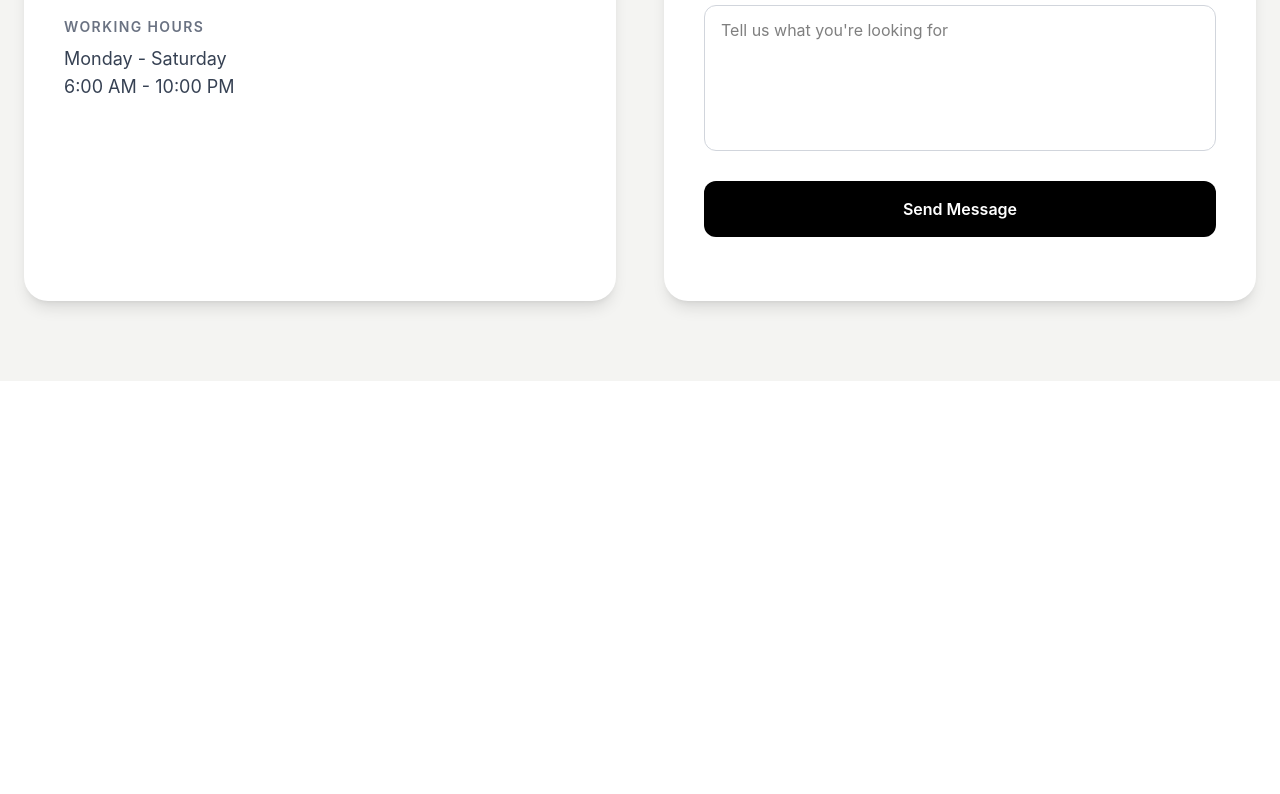
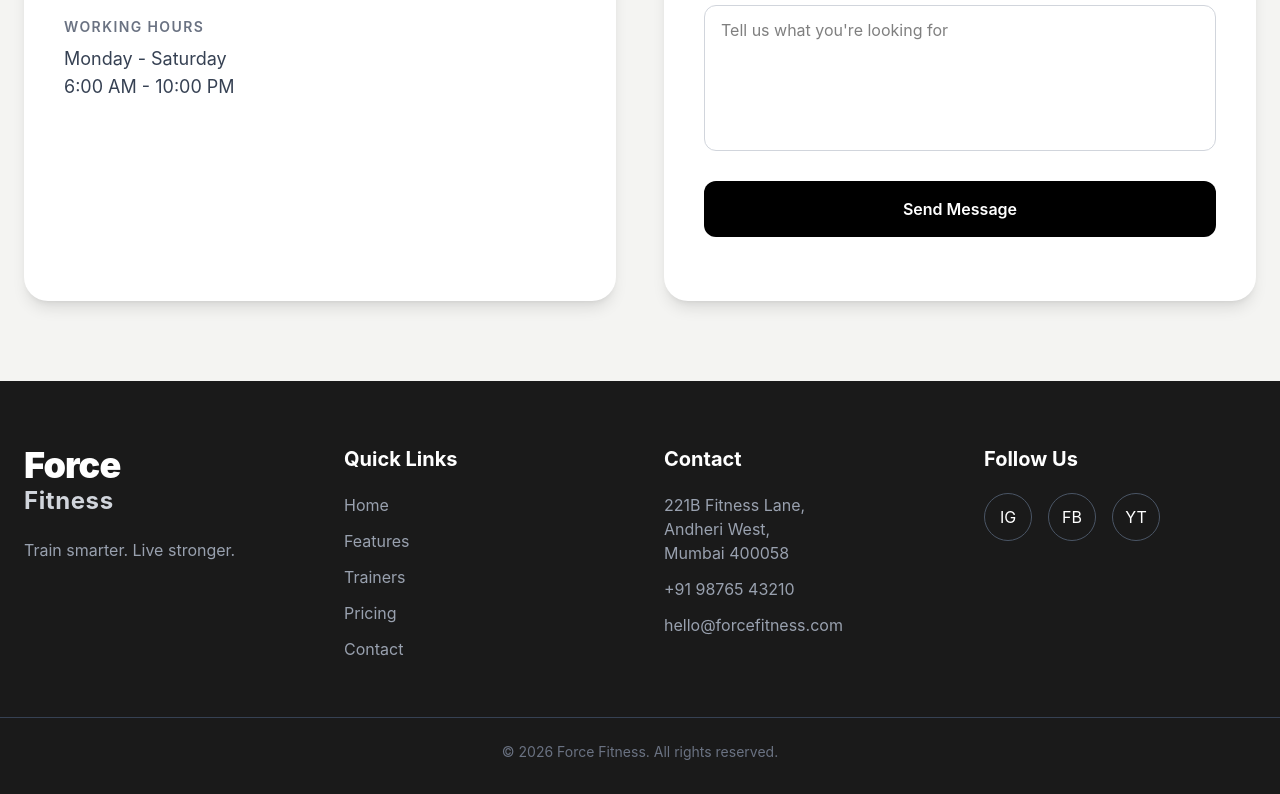
Before and after one commit to Shreyash-Date/Force-Fitness, a website: page index.html in a window 1280 px wide. Shown: the part 3831-4625 px from the top of the page. Before the commit the page ends 4212 px from the top, so only its background shows below. Drawn offline with Linux system fonts and the light colour scheme.

Commit message:
Add footer

```diff
--- a/index.html
+++ b/index.html
@@ -532,5 +532,136 @@
 
     </section>
 
+    <footer class="bg-[#1a1a1a] text-white pt-16 pb-8">
+
+    <div class="max-w-7xl mx-auto px-6 grid grid-cols-1 sm:grid-cols-2 lg:grid-cols-4 gap-12">
+
+        <!-- Brand -->
+        <div>
+
+            <div class="flex flex-col leading-none">
+                <span class="text-4xl font-black tracking-tight">
+                    Force
+                </span>
+
+                <span class="text-2xl font-bold tracking-wide text-gray-300">
+                    Fitness
+                </span>
+            </div>
+
+            <p class="mt-5 text-gray-400 leading-relaxed">
+                Train smarter. Live stronger.
+            </p>
+
+        </div>
+
+        <!-- Quick Links -->
+        <div>
+
+            <h3 class="text-xl font-bold mb-5">
+                Quick Links
+            </h3>
+
+            <ul class="space-y-3 text-gray-400">
+
+                <li>
+                    <a href="#home" class="hover:text-white transition">
+                        Home
+                    </a>
+                </li>
+
+                <li>
+                    <a href="#features" class="hover:text-white transition">
+                        Features
+                    </a>
+                </li>
+
+                <li>
+                    <a href="#trainers" class="hover:text-white transition">
+                        Trainers
+                    </a>
+                </li>
+
+                <li>
+                    <a href="#pricing" class="hover:text-white transition">
+                        Pricing
+                    </a>
+                </li>
+
+                <li>
+                    <a href="#contact" class="hover:text-white transition">
+                        Contact
+                    </a>
+                </li>
+
+            </ul>
+
+        </div>
+
+        <!-- Contact -->
+        <div>
+
+            <h3 class="text-xl font-bold mb-5">
+                Contact
+            </h3>
+
+            <ul class="space-y-3 text-gray-400">
+
+                <li>
+                    221B Fitness Lane,<br>
+                    Andheri West,<br>
+                    Mumbai 400058
+                </li>
+
+                <li>
+                    +91 98765 43210
+                </li>
+
+                <li>
+                    hello@forcefitness.com
+                </li>
+
+            </ul>
+
+        </div>
+
+        <!-- Social -->
+        <div>
+
+            <h3 class="text-xl font-bold mb-5">
+                Follow Us
+            </h3>
+
+            <div class="flex gap-4">
+
+                <a href="#" class="w-12 h-12 rounded-full border border-gray-600 flex items-center justify-center hover:bg-white hover:text-black transition duration-300">
+                    IG
+                </a>
+
+                <a href="#" class="w-12 h-12 rounded-full border border-gray-600 flex items-center justify-center hover:bg-white hover:text-black transition duration-300">
+                    FB
+                </a>
+
+                <a href="#" class="w-12 h-12 rounded-full border border-gray-600 flex items-center justify-center hover:bg-white hover:text-black transition duration-300">
+                    YT
+                </a>
+
+            </div>
+
+        </div>
+
+    </div>
+
+    <!-- Bottom -->
+    <div class="border-t border-gray-700 mt-14 pt-6 text-center text-gray-500 text-sm">
+
+        <p>
+            © 2026 Force Fitness. All rights reserved.
+        </p>
+
+    </div>
+
+</footer>
+
 </body>
 </html>
```
Also changed, not shown: src/output.css.
